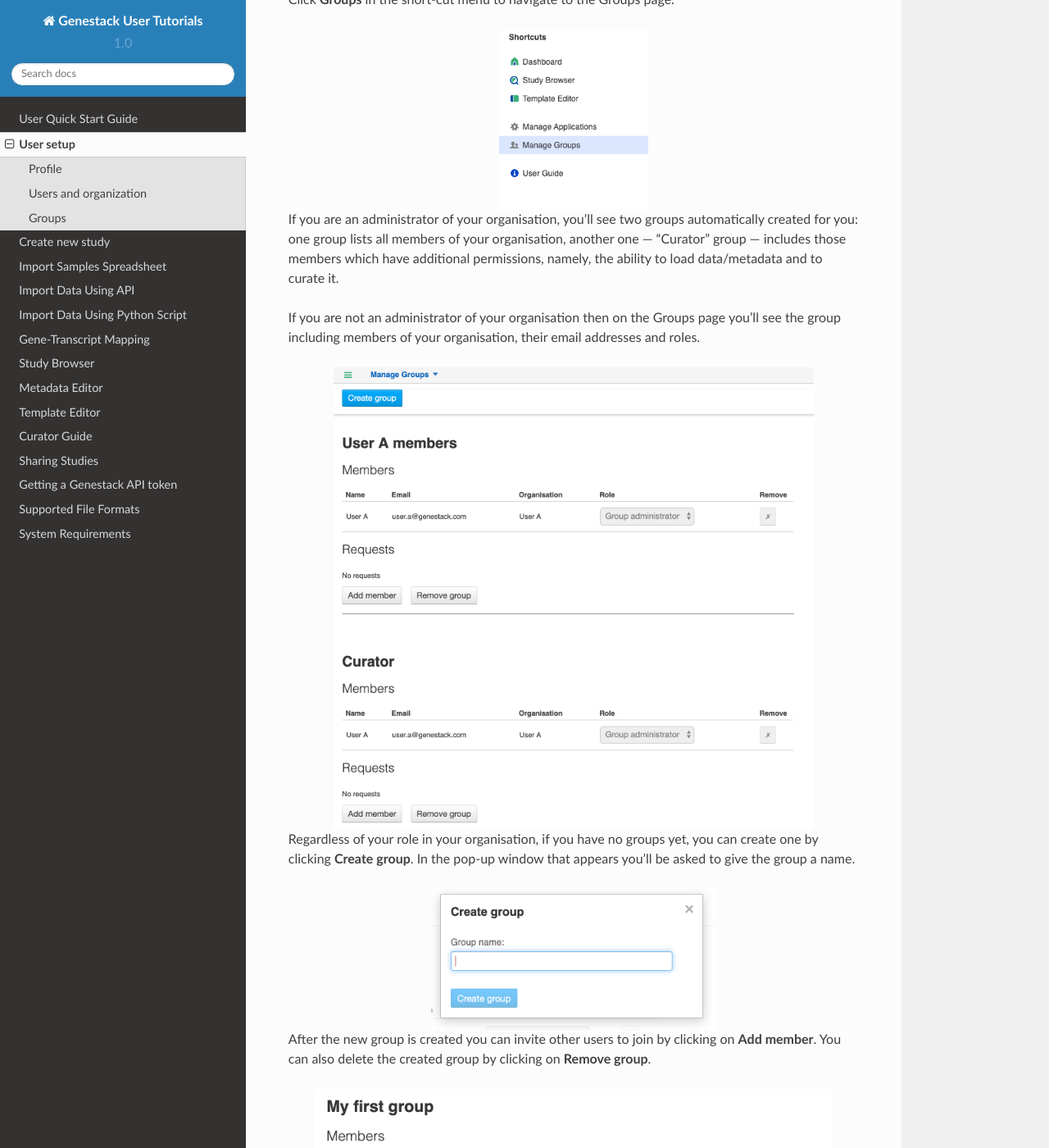
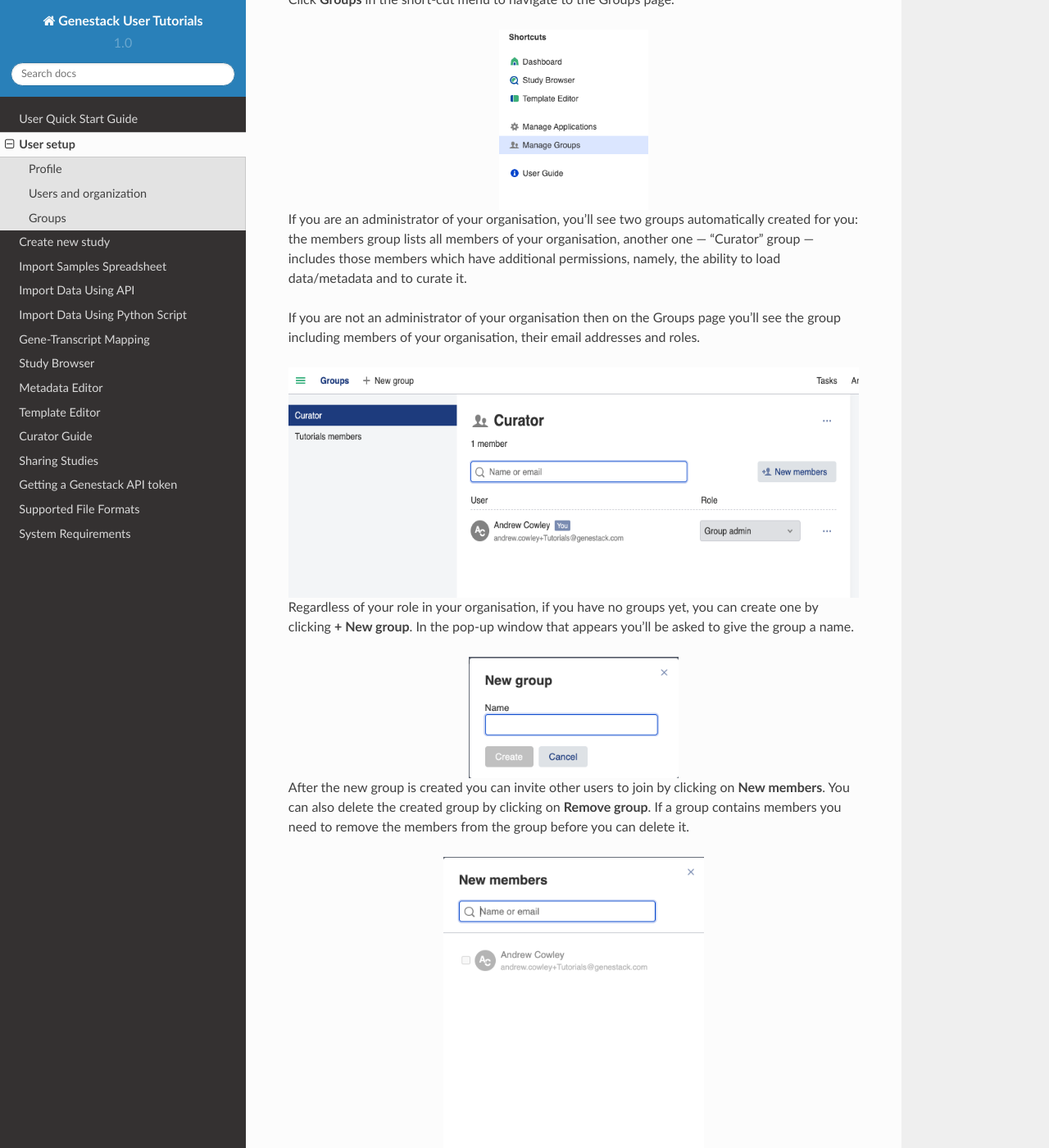
Before and after one commit to genestack/user-guide, a Sphinx documentation site: the page built from source/doc-odm-user-guide/setup.rst, in a window 1280 px wide and 1400 px high, scrolled down 3471 px. Shown: the whole window at 82% size. Built offline with Sphinx 7.4.7 and the Read the Docs theme 2.0.0, drawn with Linux system fonts in a browser that asks for light colours; some of the changed text lies outside the part shown.

Commit message:
updated groups

```diff
--- a/source/doc-odm-user-guide/metadata-editor.rst
+++ b/source/doc-odm-user-guide/metadata-editor.rst
@@ -166,7 +166,7 @@
    :scale: 35 %
    :align: center
 
-Omics Tabs
+Omics tabs
 **********
 
 The remaining tabs in the Metadata Editor display metadata for the omics data files associated with a study, such as GCT files. If more than one version of an omics file is available the different versions can be toggled.
--- a/source/doc-odm-user-guide/setup.rst
+++ b/source/doc-odm-user-guide/setup.rst
@@ -80,47 +80,35 @@
    :align: center
 
 If you are an administrator of your organisation, you'll see two groups automatically created for you:
-one group lists all members of your organisation, another one — "Curator" group — includes those members which have additional permissions, namely, the ability to load data/metadata and to curate it.
+the members group lists all members of your organisation, another one — "Curator" group — includes those members which have additional permissions, namely, the ability to load data/metadata and to curate it.
 
 If you are not an administrator of your organisation then on the Groups page you'll see the group including
 members of your organisation, their email addresses and roles.
 
-.. image:: images/manage-groups-members&curator.png
+.. image:: images/groups.png
    :scale: 40 %
    :align: center
 
-Regardless of your role in your organisation, if you have no groups yet, you can create one by clicking **Create group**.
+Regardless of your role in your organisation, if you have no groups yet, you can create one by clicking **+ New group**.
 In the pop-up window that appears you'll be asked to give the group a name.
 
-.. image:: images/create-group.png
+.. image:: images/new-group.png
    :scale: 40 %
    :align: center
 
-After the new group is created you can invite other users to join by clicking on **Add member**.
-You can also delete the created group by clicking on **Remove group**.
+After the new group is created you can invite other users to join by clicking on **New members**.
+You can also delete the created group by clicking on **Remove group**. If a group contains members you need to remove the members from the group before you can delete it.
 
-.. image:: images/add-user.png
+.. image:: images/add-members.png
    :scale: 40 %
    :align: center
 
 In the dialog that appears, you'll be prompted for the new member email. If they are in your organisation,
 you can take advantage of autocomplete.
 
-.. image:: images/invite-by-email.png
-   :scale: 40 %
-   :align: center
-
 If you would like to invite a collaborator from other organisation to join the group,
 the invitation has to be approved by an organisation administrator from both sides.
 To approve incoming invitations, you should go to the **Invitations** tab, which otherwise will not be visible.
 
-.. image:: images/invitations-tab.png
-   :scale: 40 %
-   :align: center
-
 Once you have added a user to the newly created group, you'll also
-be able to set up their permissions within the group (by default, new members are non-sharing users).
-
-.. image:: images/change-permissions.png
-   :scale: 80 %
-   :align: center
+be able to set up their role within the group (by default, new members are non-sharing users).
```
Also changed, not shown: source/doc-odm-user-guide/images/add-members.png (added), source/doc-odm-user-guide/images/groups.png (added), source/doc-odm-user-guide/images/new-group.png (added).
